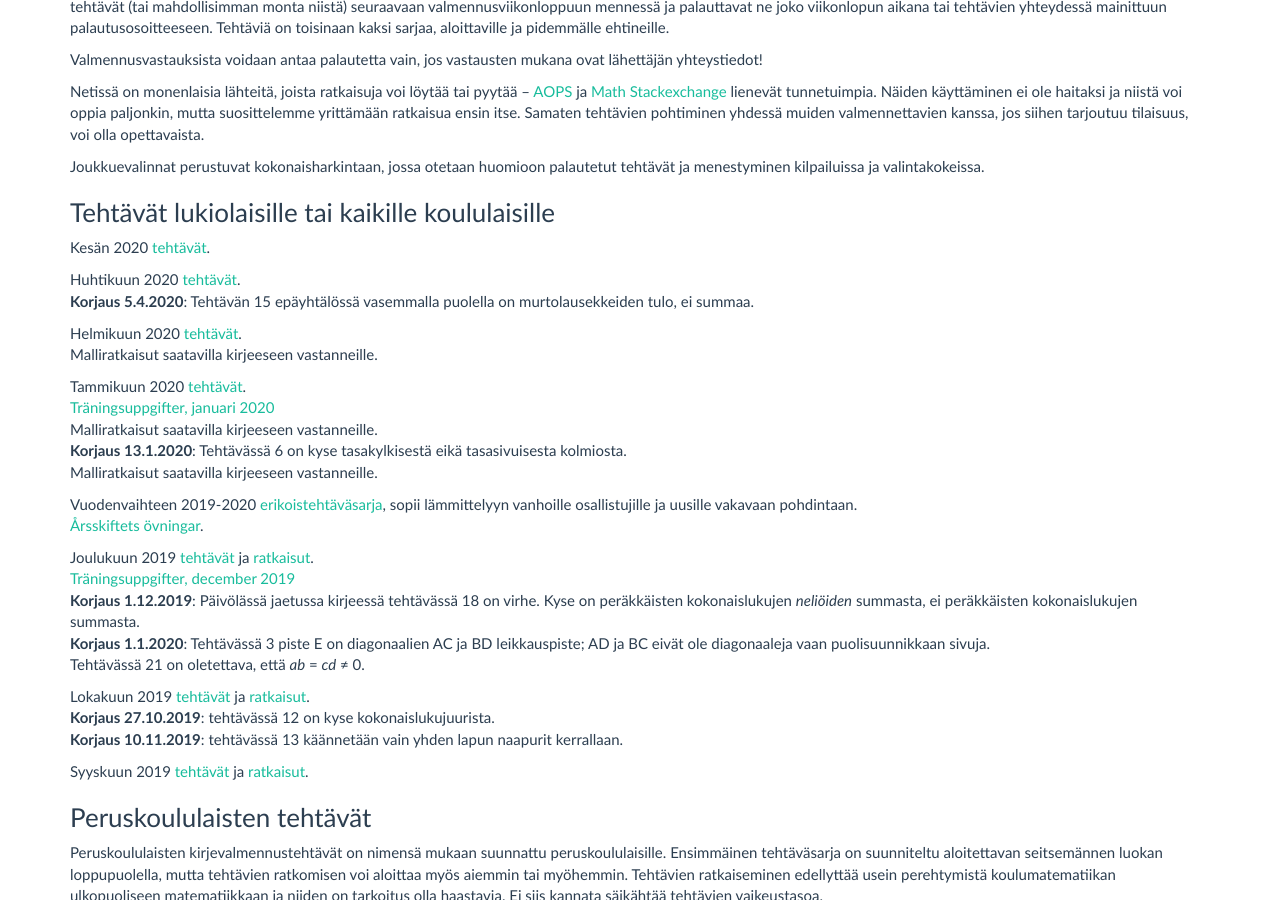
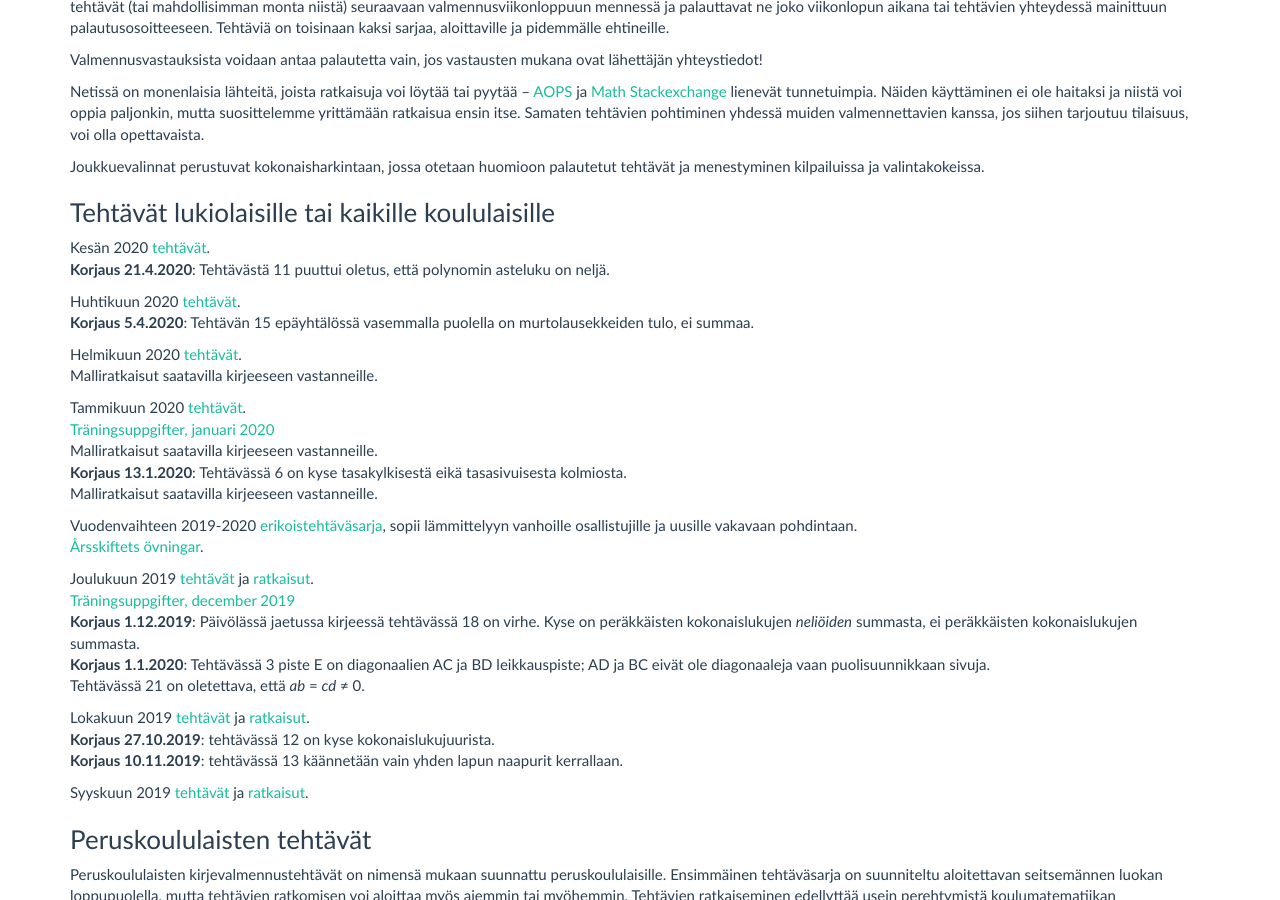
Before and after one commit to matematiikkakilpailut/matematiikkakilpailut.github.io, a Jekyll site: the page built from valmennus/index.md, in a window 1280 px wide and 900 px high, scrolled down 435 px. Built offline with Jekyll 4.4.1, drawn with Linux system fonts in a browser that asks for light colours.

Commit message:
Tehtävän 11 asteluku

```diff
--- a/valmennus/index.md
+++ b/valmennus/index.md
@@ -38,7 +38,8 @@ valintakokeissa.
 
 ### Tehtävät lukiolaisille tai kaikille koululaisille
 
-Kesän 2020 [tehtävät](2020/kirje_2020_06.pdf).
+Kesän 2020 [tehtävät](2020/kirje_2020_06.pdf).<br>
+**Korjaus 21.4.2020**: Tehtävästä 11 puuttui oletus, että polynomin asteluku on neljä.
 
 Huhtikuun 2020 [tehtävät](2020/kirje_2020_04.pdf).<br>
 **Korjaus 5.4.2020**: Tehtävän 15 epäyhtälössä vasemmalla puolella on murtolausekkeiden tulo, ei summaa.
```
